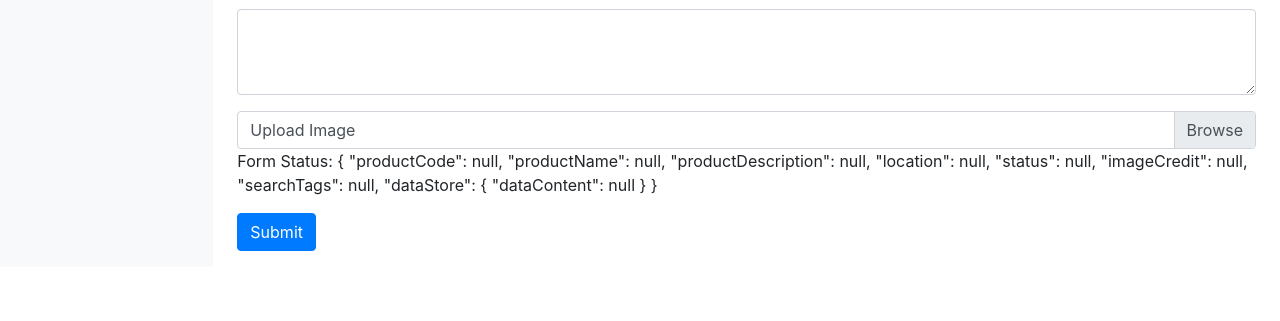
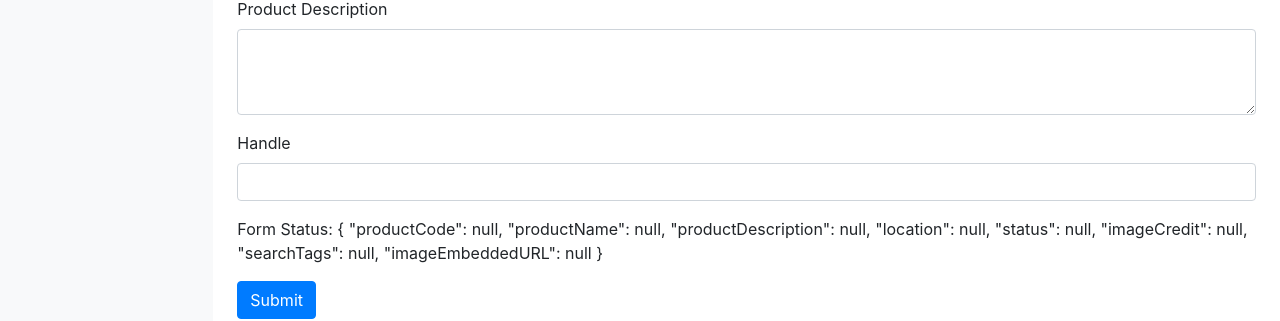
Before and after one commit to anujtalan95/himalayas-admin-ui, an Angular app: page /product/edit/1 in a window 1280 px wide. Shown: the part 1341-1662 px from the top of the page. Before the commit the page ends 1608 px from the top, so only its background shows below. Built offline with nearby package versions, Linux system fonts and the light colour scheme; no server answers.

Commit message:
DataStore changed to imageEmbeddedURL
- DataStrore changed  to embedded Image URLs.
- instead of an image the URL will be send to the server app

```diff
--- a/src/app/components/add-product/add-product.component.html
+++ b/src/app/components/add-product/add-product.component.html
@@ -30,9 +30,9 @@
     <textarea class="form-control" id="productDescription" rows="3" formControlName="productDescription"
       required></textarea>
   </div>
-  <div class="custom-file form-group" formGroupName="dataStore">
-    <input type="file" class="custom-file-input" id="imageFile" formControlName="dataContent">
-    <label class="custom-file-label" for="imageFile">Upload Image</label>
+  <div class="form-group">
+    <label for="imageEmbeddedURL">Handle</label>
+    <input type="text" class="form-control" id="imageEmbeddedURL" formControlName="imageEmbeddedURL">
   </div>
   <p>
     Form Status: {{ newProductForm.status }}
--- a/src/app/components/add-product/add-product.component.ts
+++ b/src/app/components/add-product/add-product.component.ts
@@ -34,9 +34,7 @@ export class AddProductComponent implements OnInit {
       status: this.formBuilder.control(''),
       imageCredit: this.formBuilder.control(''),
       searchTags: this.formBuilder.control(''),
-      dataStore: this.formBuilder.group({
-        dataContent: this.formBuilder.control('')
-      })
+      imageEmbeddedURL: this.formBuilder.control('')
     });
   }
 
--- a/src/app/components/edit-product/edit-product.component.html
+++ b/src/app/components/edit-product/edit-product.component.html
@@ -1,8 +1,11 @@
 <div class="card bg-dark text-white">
-    <img src="..." class="card-img img-fluid" alt="...">
+  <img
+    [src]="imageEmbeddedURL"
+    class="img-fluid" alt="..." width="250" height="782">
   <div class="card-img-overlay">
     <h5 class="card-title">Card title</h5>
-      <p class="card-text">This is a wider card with supporting text below as a natural lead-in to additional content. This content is a little bit longer.</p>
+    <p class="card-text">This is a wider card with supporting text below as a natural lead-in to additional content.
+      This content is a little bit longer.</p>
     <p class="card-text">Last updated 3 mins ago</p>
   </div>
 </div>
@@ -30,16 +33,17 @@
   <div class="form-group">
     <label for="searchTags">Select Tags for Search</label>
     <select multiple class="form-control" id="searchTags" formControlName="searchTags" required>
-        <option *ngFor = "let tag of searchTagsMaster" [value]="tag">{{tag.code}}</option>
+      <option *ngFor="let tag of searchTagsMaster" [value]="tag">{{tag.code}}</option>
     </select>
   </div>
   <div class="form-group">
     <label for="productDescription">Product Description</label>
-      <textarea class="form-control" id="productDescription" rows="3" formControlName="productDescription" required></textarea>
+    <textarea class="form-control" id="productDescription" rows="3" formControlName="productDescription"
+      required></textarea>
   </div>
-    <div class="custom-file form-group" formGroupName="dataStore">
-        <input type="file" class="custom-file-input" id="imageFile" formControlName="dataContent">
-        <label class="custom-file-label" for="imageFile">Upload Image</label>
+  <div class="form-group">
+    <label for="imageEmbeddedURL">Handle</label>
+    <input type="text" class="form-control" id="imageEmbeddedURL" formControlName="imageEmbeddedURL">
   </div>
   <p>
     Form Status: {{ productEditForm.value | json }}
--- a/src/app/components/edit-product/edit-product.component.ts
+++ b/src/app/components/edit-product/edit-product.component.ts
@@ -25,6 +25,7 @@ export class EditProductComponent implements OnInit {
   ];
   //private  imgSrc = 'assets/684094.jpg';
   validMessage:string="";
+  imageEmbeddedURL:string="";
   constructor(private productService:ProductService,private route:ActivatedRoute,private router:Router) { }
 
   ngOnInit(): void {
@@ -37,9 +38,7 @@ export class EditProductComponent implements OnInit {
       status: new FormControl(),
       imageCredit: new FormControl(),
       searchTags: new FormControl(),
-      dataStore: new FormGroup({
-        dataContent : new FormControl()
-      })
+      imageEmbeddedURL: new FormControl()
     });
   }
 
@@ -53,21 +52,13 @@ export class EditProductComponent implements OnInit {
         this.productEditForm.controls.location.setValue(this.product.location);
         this.productEditForm.controls.status.setValue(this.product.status);
         this.productEditForm.controls.imageCredit.setValue(this.product.imageCredit);
-        this.productEditForm.controls.searchTags.setValue(this.product.searchTags);},
+        this.productEditForm.controls.searchTags.setValue(this.product.searchTags);
+        this.productEditForm.controls.imageEmbeddedURL.setValue(this.product.imageEmbeddedURL);
+        this.imageEmbeddedURL = this.product.imageEmbeddedURL},
       error => console.error(error),
       () => console.log('Get Product to edit')
     );
 
-  }
-
-  setValuesInForm() {
-    this.productEditForm.controls.productCode.setValue(this.product.productCode);
-    this.productEditForm.controls.productName.setValue(this.product.productName);
-    this.productEditForm.controls.productDescription.setValue(this.product.productDescription);
-    this.productEditForm.controls.location.setValue(this.product.location);
-    this.productEditForm.controls.status.setValue(this.product.status);
-    this.productEditForm.controls.imageCredit.setValue(this.product.imageCredit);
-    this.productEditForm.controls.searchTags.setValue(this.product.searchTags);
   }
 
   submitUpdateProduct(id:number) {
--- a/src/app/components/product/product.component.html
+++ b/src/app/components/product/product.component.html
@@ -18,7 +18,7 @@
     <tbody>
       <tr *ngFor="let product of products; let i = index">
         <th scope="row">{{i+1}}</th>
-        <td>{{product.dataStore.dataType}}</td>
+        <td><img [src]="product.imageEmbeddedURL" alt="Generic placeholder image" width="50" height="50"></td>
         <td>{{product.productName}}</td>
         <td>{{product.productCode}}</td>
         <td>{{product.productDescription}}</td>
```
Lines whose indentation alone changed are shown as unchanged.
